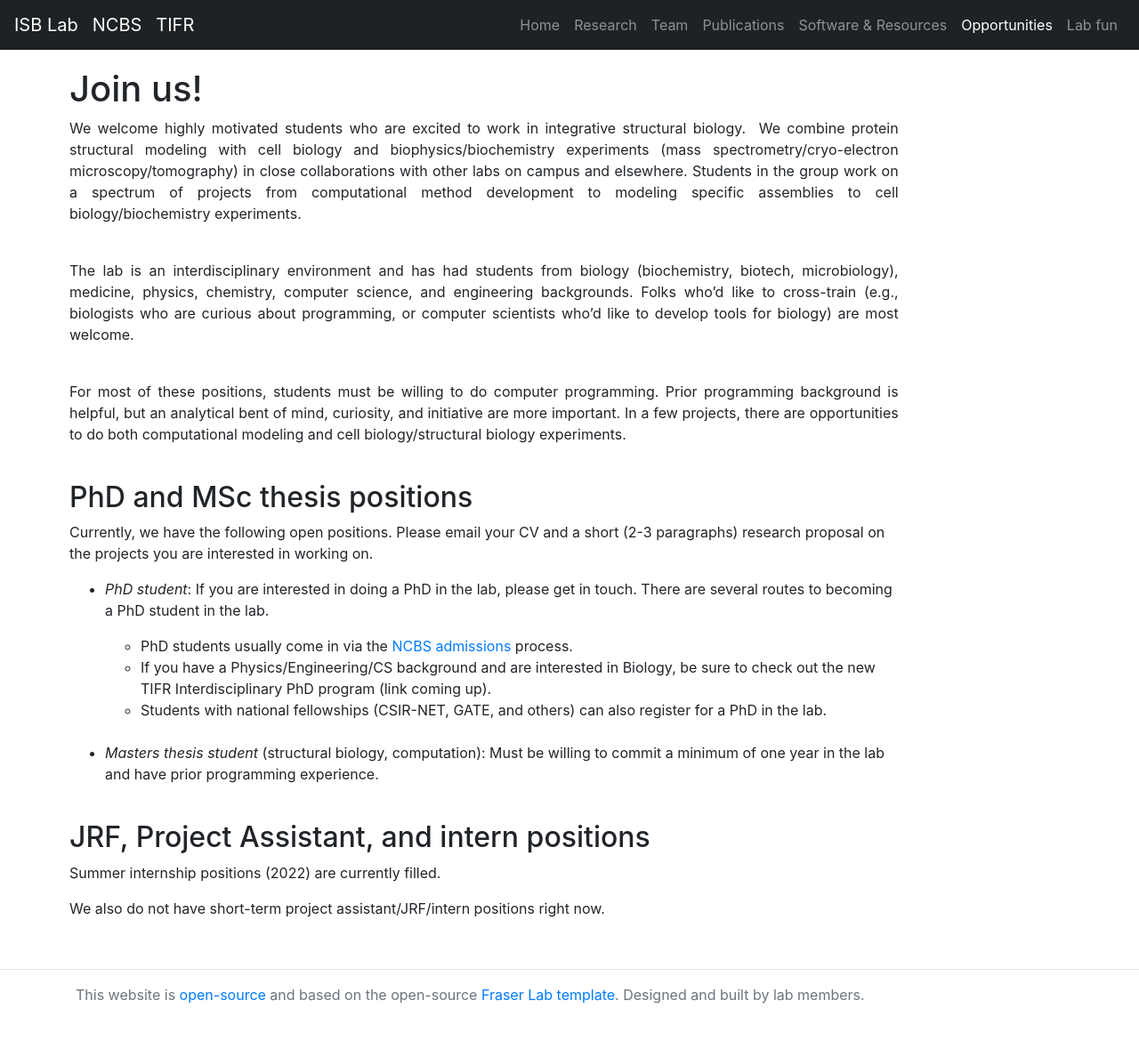
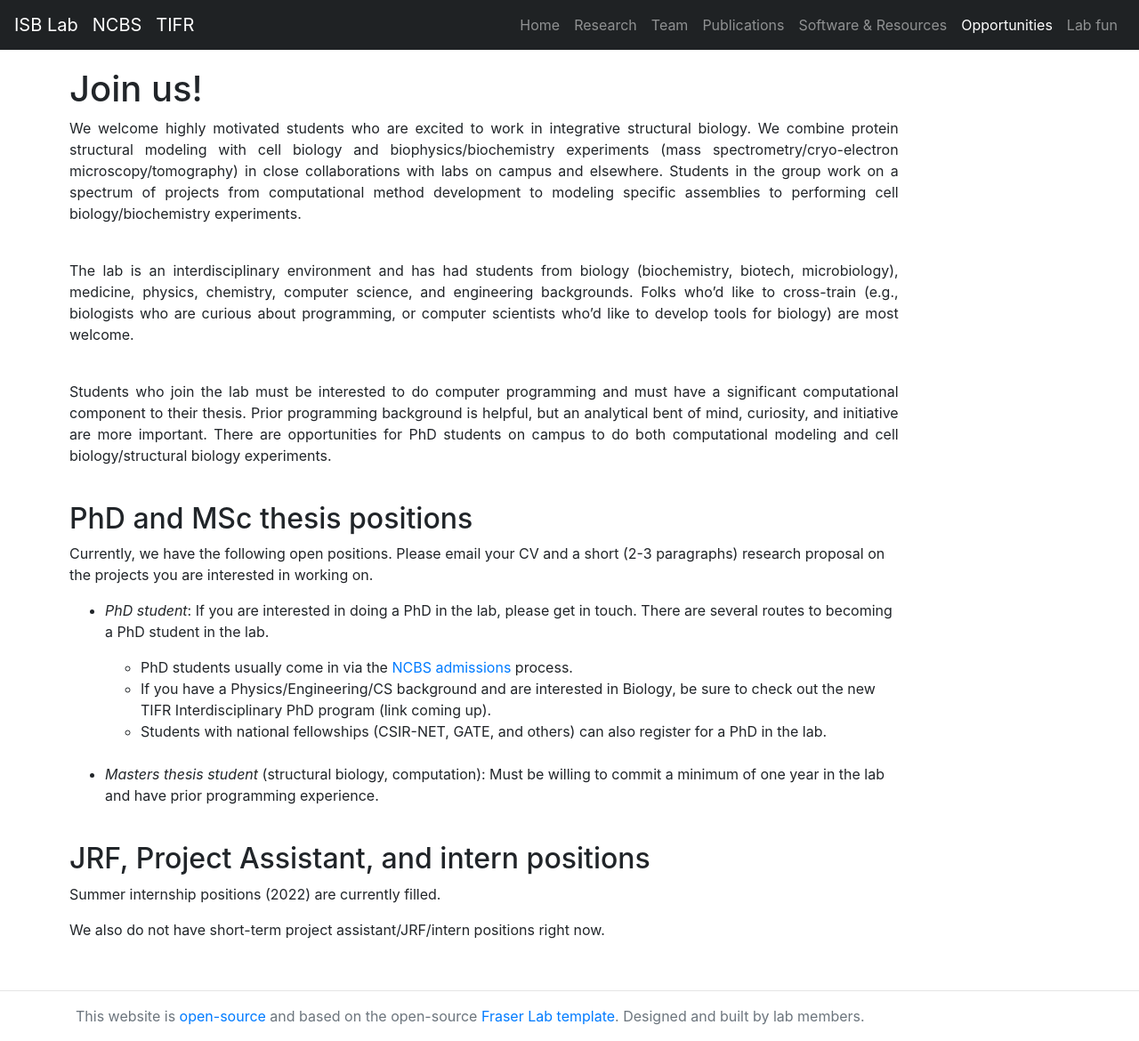
Before and after one commit to isblab/website, a Jekyll site: the page built from Opportunities/index.md, in a window 1280 px wide. Shown: the whole page at 89% size. Built offline with Jekyll 4.4.1, drawn with Linux system fonts in a browser that asks for light colours; before the commit the page ends 1146 px from its top, so only the background shows below that.

Commit message:
opportunities

```diff
--- a/Opportunities/index.md
+++ b/Opportunities/index.md
@@ -7,7 +7,7 @@ group: Opportunities
 # Join us!
 
 <p class="text-justify">
-We welcome highly motivated students who are excited to work in integrative structural biology.  We combine protein structural modeling with cell biology and biophysics/biochemistry experiments (mass spectrometry/cryo-electron microscopy/tomography) in close collaborations with other labs on campus and elsewhere. Students in the group work on a spectrum of projects from computational method development to modeling specific assemblies to cell biology/biochemistry experiments. <br><br>
+We welcome highly motivated students who are excited to work in integrative structural biology. We combine protein structural modeling with cell biology and biophysics/biochemistry experiments (mass spectrometry/cryo-electron microscopy/tomography) in close collaborations with labs on campus and elsewhere. Students in the group work on a spectrum of projects from computational method development to modeling specific assemblies to performing cell biology/biochemistry experiments. <br><br>
 </p>
 
 <p class="text-justify">
@@ -15,7 +15,7 @@ The lab is an interdisciplinary environment and has had students from biology (b
 </p>
 
 <p class="text-justify">
-For most of these positions, students must be willing to do computer programming. Prior programming background is helpful, but an analytical bent of mind, curiosity, and initiative are more important. In a few projects, there are opportunities to do both computational modeling and cell biology/structural biology experiments. <br><br>
+Students who join the lab must be interested to do computer programming and must have a significant computational component to their thesis. Prior programming background is helpful, but an analytical bent of mind, curiosity, and initiative are more important. There are opportunities for PhD students on campus to do both computational modeling and cell biology/structural biology experiments. <br><br>
 </p>
 
 ## PhD and MSc thesis positions
```
